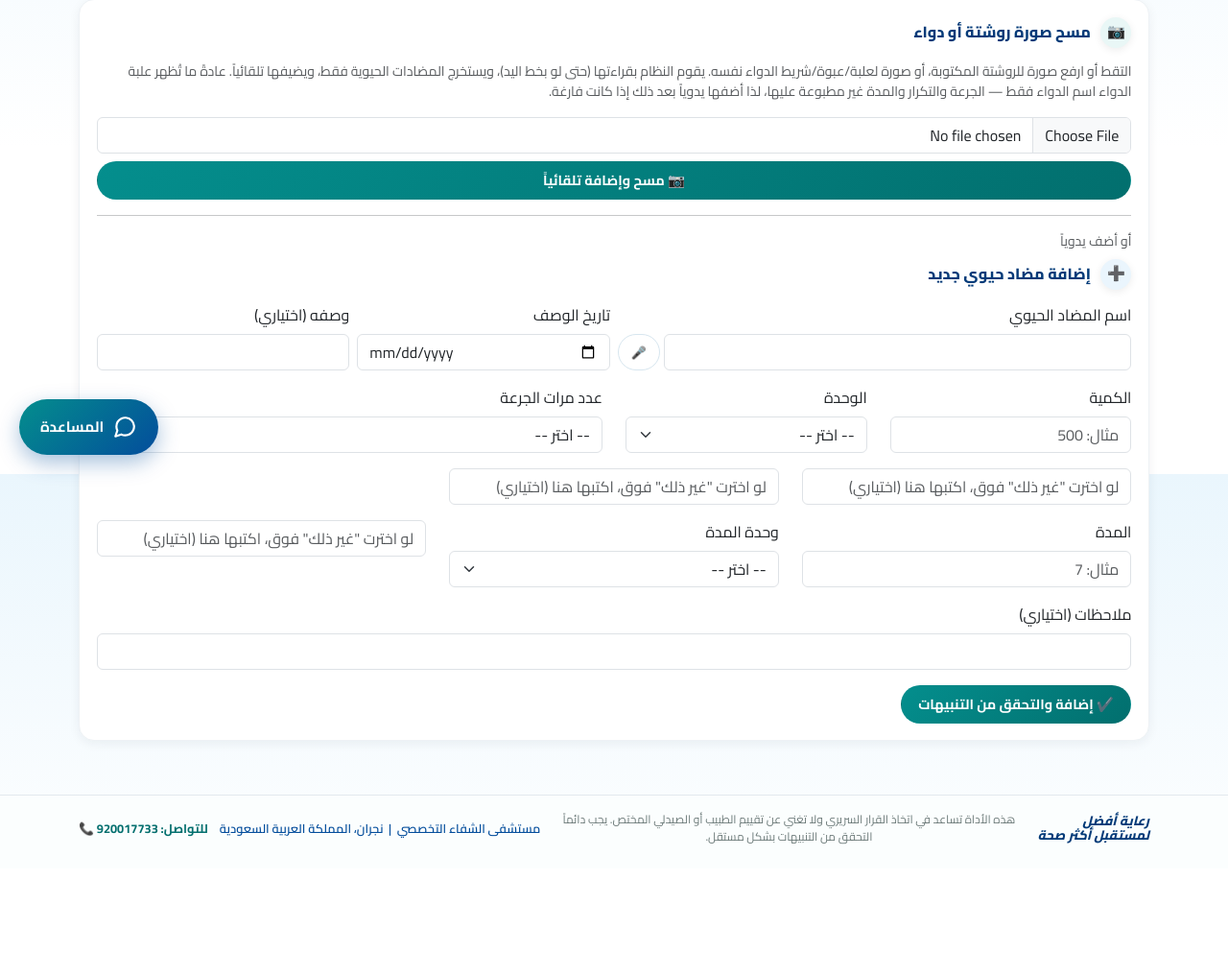
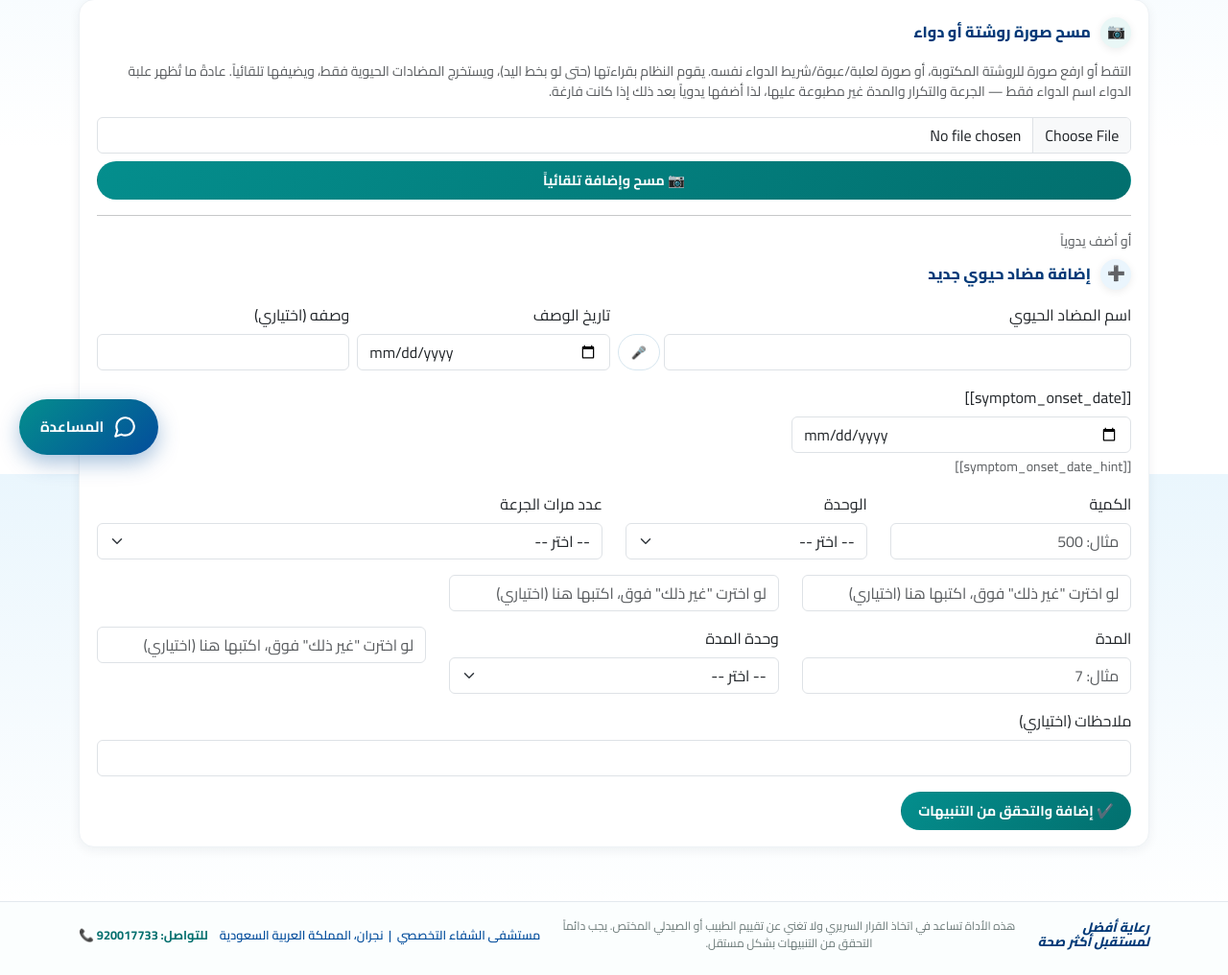
Before and after one commit to ahmedshafik217/MedGuard, a Flask app: template app/templates/patient/add_antibiotic.html in a window 1280 px wide. Shown: the part 306-1322 px from the top of the page at 96% size. Before the commit the page ends 1186 px from the top, so only its background shows below. Run offline with Flask 3, Linux system fonts and the light colour scheme; the template is opened without the code that fills it: most values are stand-ins (such as "Sample title", 1, 10 or a date in 2020).

Commit message:
Add files via upload
Replace older files by new uploaded files with the same name

```diff
--- a/app/templates/patient/add_antibiotic.html
+++ b/app/templates/patient/add_antibiotic.html
@@ -57,6 +57,13 @@
             <div class="col-md-3 mb-3">
                 <label class="form-label">{{ t('prescribed_by_optional') }}</label>
                 <input type="text" name="prescribed_by" class="form-control">
+            </div>
+        </div>
+        <div class="row g-2">
+            <div class="col-md-4 mb-3">
+                <label class="form-label">{{ t('symptom_onset_date') }}</label>
+                <input type="date" name="symptom_onset_date" class="form-control">
+                <div class="form-text">{{ t('symptom_onset_date_hint') }}</div>
             </div>
         </div>
         {{ macros.dose_duration_fields() }}
```
